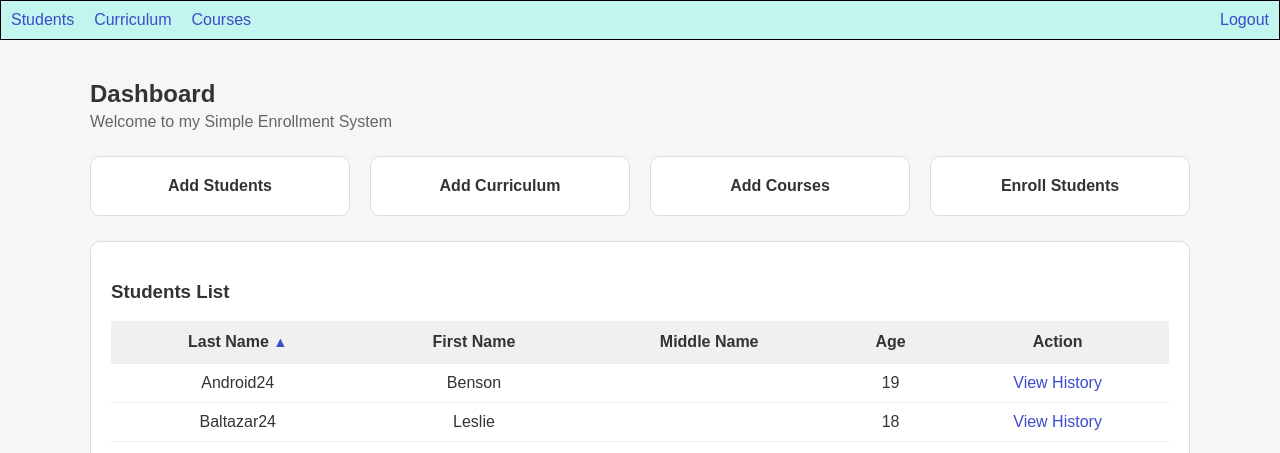
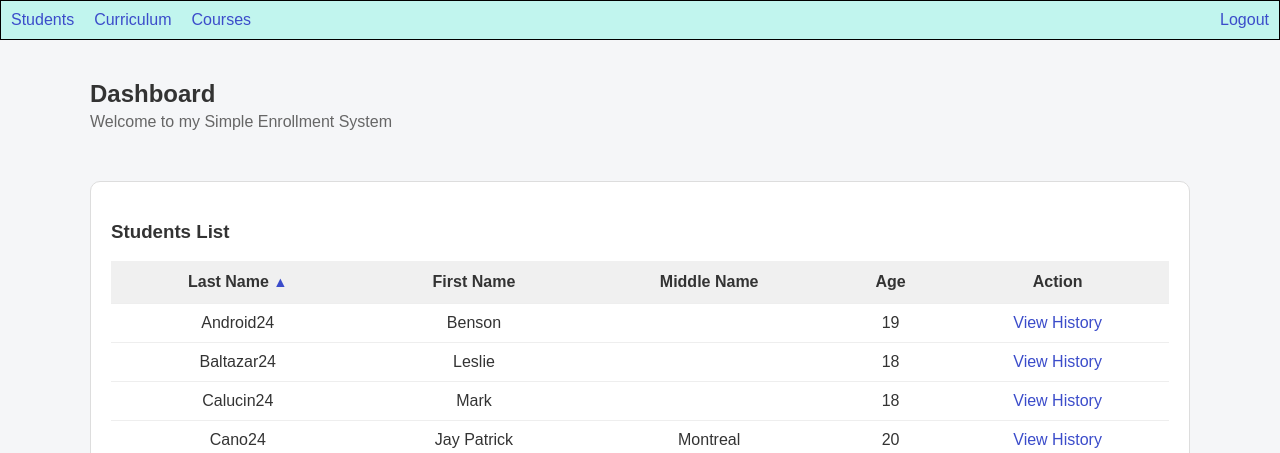
Before and after one commit to DailyDebuggers-HQ/Kinley_EMS, a PHP site: page /index.php in a window 1280 px wide. Shown: the top 453 px of the page. Run offline with PHP 8.4, Linux system fonts and the light colour scheme; the visitor is signed in with stand-in values (Sample User, id 1); data comes from the database, SQL or seed files in the repository.

Commit message:
removed add functionalities cuz we mad and not ready for sir to see

```diff
--- a/public/index.php
+++ b/public/index.php
@@ -18,10 +18,10 @@ $toggleOrder = ($order === "ASC") ? 'desc' : 'asc';
     <p>Welcome to my Simple Enrollment System</p>
 
     <div class="cards">
-        <a class="card" href="/enrollment_system/public/students/add_students.php">Add Students</a>
+        <!--<a class="card" href="/enrollment_system/public/students/add_students.php">Add Students</a>
         <a class="card" href="/enrollment_system/public/curriculum/add_curriculum.php">Add Curriculum</a>
         <a class="card" href="/enrollment_system/public/course/add_courses.php">Add Courses</a>
-        <a class="card" href="/enrollment_system/public/progress.php">Enroll Students</a>
+        <a class="card" href="/enrollment_system/public/progress.php">Enroll Students</a>-->
     </div>
 
     <div class="table-container">
```
